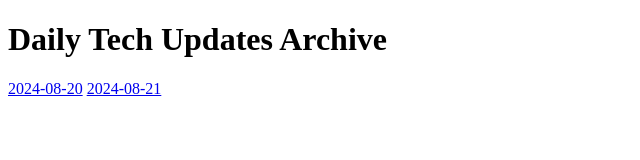
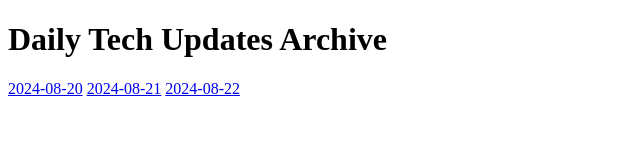
Before and after one commit to mithun-srinivas/BRD_SD, a plain HTML site: page tech-news/index.html in a window 1280 px wide. Shown: the whole page, without its empty margins (0-640 px from the left). Drawn offline with Linux system fonts and the light colour scheme.

Commit message:
added todays

```diff
--- a/tech-news/index.html
+++ b/tech-news/index.html
@@ -9,5 +9,6 @@
     <h1>Daily Tech Updates Archive</h1>
     <a href="./tech-news/2024-08-20.pdf">2024-08-20</a>
     <a href="./tech-news/2024-08-21.pdf">2024-08-21</a>
+    <a href="./tech-news/2024-08-22.pdf">2024-08-22</a>
 </body>
 </html>
```
Also changed, not shown: 1 other file.
